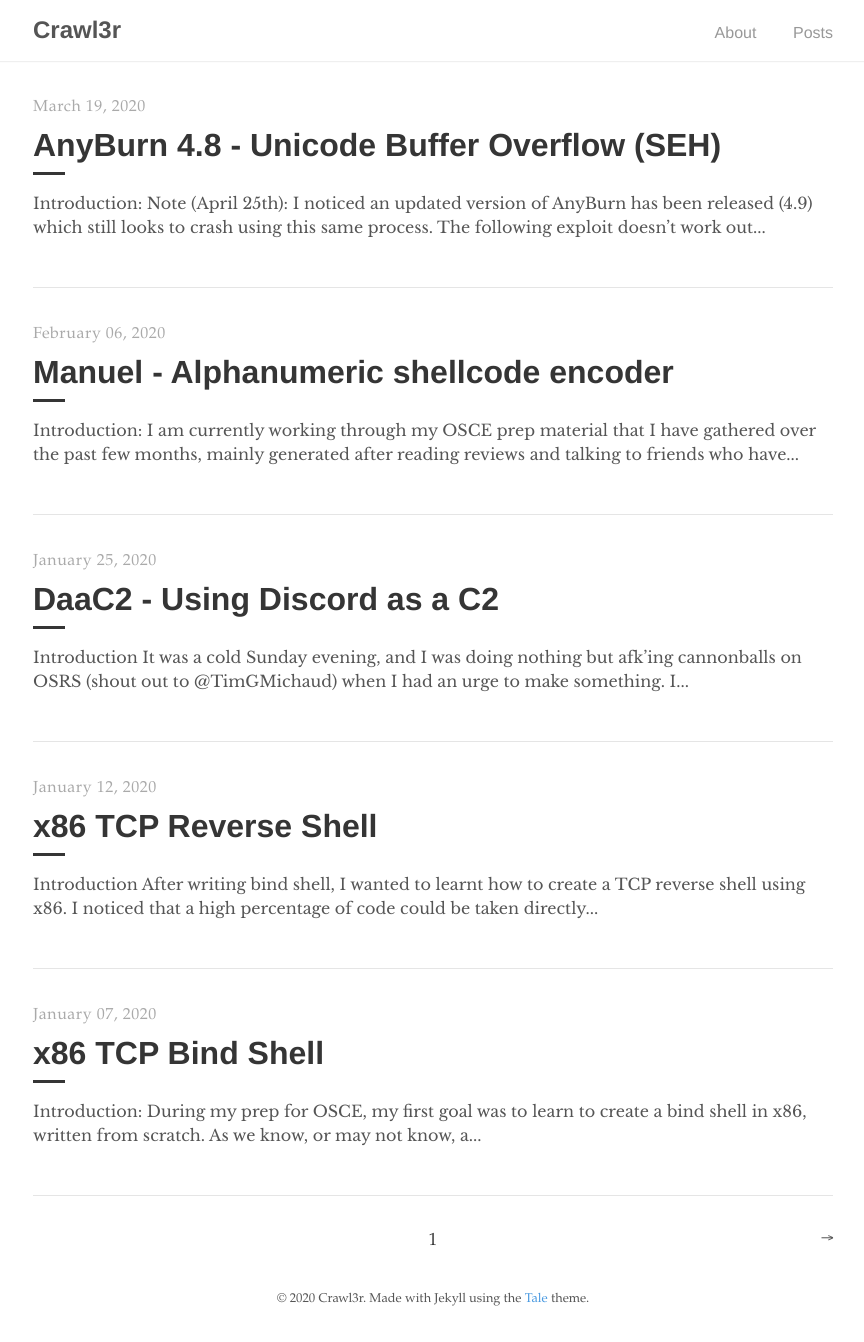
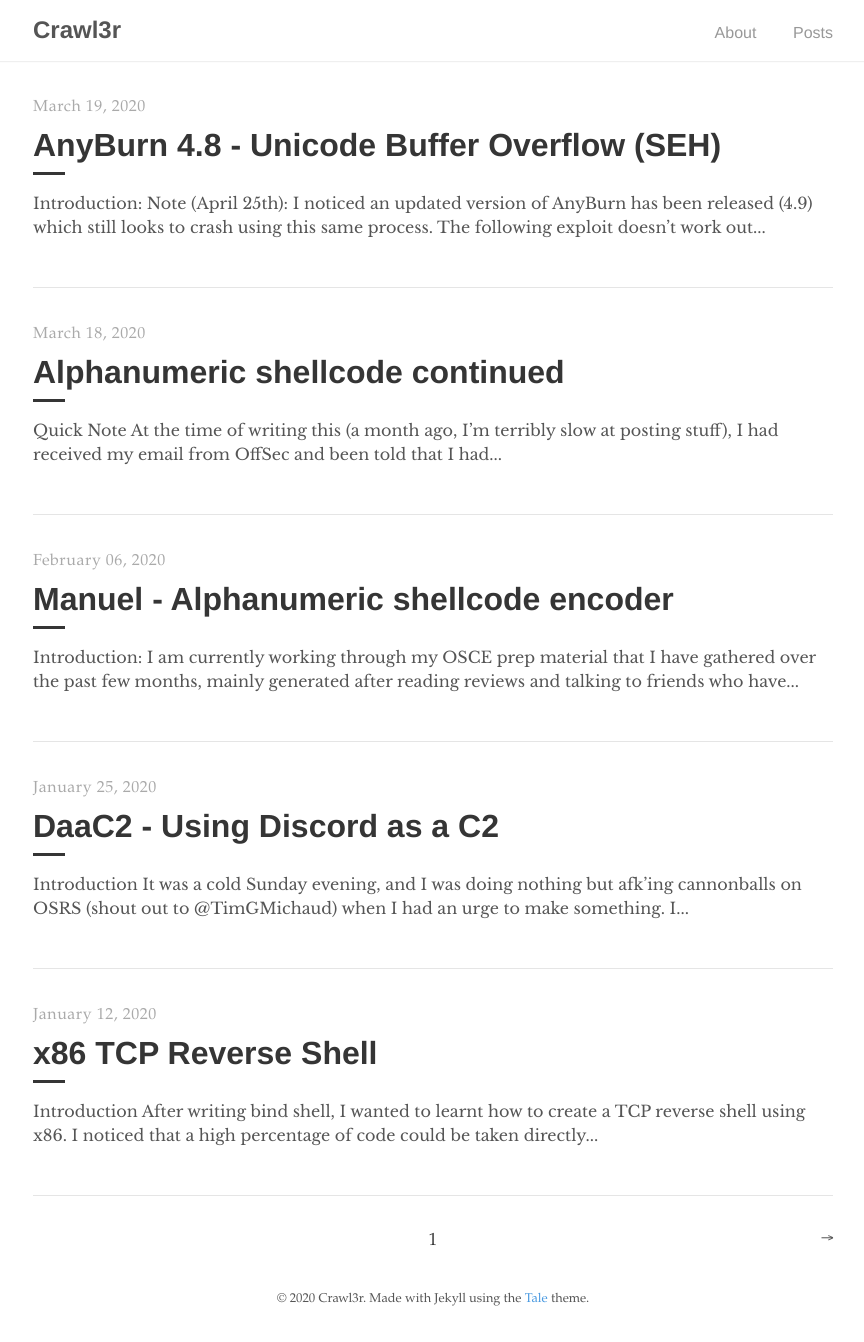
Before and after one commit to crawl3r/crawl3r.github.io, a Jekyll site: the page built from index.html, in a window 1280 px wide. Shown: the whole page, without its empty margins (207-1071 px from the left). Built offline with Jekyll 4.4.1, drawn with Linux system fonts in a browser that asks for light colours; the list of posts is cut into pages by our own code; part of the change alters nothing that is shown.

Commit message:
Alpha shellcode continued added
Image, anyburn update and alphanumeric continued post

````diff
--- /dev/null
+++ b/_posts/2020-03-18-alphanumeric_shellcode_continued.md
@@ -0,0 +1,106 @@
+---
+layout: post
+title: "Alphanumeric shellcode continued"
+---
+
+## Quick Note
+At the time of writing this (a month ago, I'm terribly slow at posting stuff), I had received my email from OffSec and been told that I had passed my OSCE. Everything I learnt during my preperation had helped massively with the exam so I thought I would continue writing up my work to aid in anyone else who is planning to take the exam or who just wanted to be able to pwn more with x86.
+
+## Introduction:
+Previously, in this <a href="https://crawl3r.github.io/2020-02-06/manuel_alphanumeric_shellcode_encoder">post</a> I was discussing alphanumeric shellcode, also referred to as venetian shellcode. At the time of writing, I had only learnt the concept about manually encoding shellcode into alphanumeric (ascii friendly) hex values, which are used to ADD/SUB values together resulting in the required 4 byte value which is pushed onto the stack. If this isn't making sense, please read the previous post to catch up as this post will be written with the assumption that you already know what alphanumeric shellcode is and why we want to use it.
+
+## We have our Alphanumeric shellcode, what happens now?
+So now we have our shellcode, encoding in alphanumeric values. Each 4 byte chunk of shellcode is converted into a sequence of ADD/SUB instructions, which creates out target 4 byte chunk in the EAX register, finally pushing it onto the stack as if it were injected normally. For clarity, we will use the example of an encoded 4 byte chunk from the previous post:
+
+```
+[*] Encoding chunk: 1 -> 9080cd0b
+
+\x25\x4a\x4d\x4e\x55 => and eax, 0x554e4d4a
+\x25\x35\x32\x31\x2a => and eax, 0x2a313235
+\x05\x06\x67\x40\x50 => add eax, 0x50406706
+\x05\x05\x66\x40\x40 => add eax, 0x40406605
+\x50                 => push eax
+
+[*] Encoding chunk: 4 -> 69622f68
+
+\x25\x4a\x4d\x4e\x55 => and eax, 0x554e4d4a
+\x25\x35\x32\x31\x2a => and eax, 0x2a313235
+\x05\x34\x26\x32\x34 => add eax, 0x34322634
+\x05\x34\x26\x32\x34 => add eax, 0x34322634
+\x05\x33\x16\x31\x34 => add eax, 0x34311633
+\x2d\x33\x33\x33\x33 => sub eax, 0x33333333
+\x50                 => push eax
+```
+
+The above two examples are encoding the 4 byte chunks '0x9080cd0b' and '0x69622f68'. As we can see one of the encoders has used 2 ADD instructions and the second has used 3 ADD instructions and 1 SUB instruction to get the final result.
+
+So now we have to figure out where are decoded shellcode is being pushed and use our control of execution to make sure we write to a safe place. An ideal location to write our shellcode is somewhere we can continue exection by NOPing into it, jumping to or similar. There are a few things we have to think about before figuring out a good location:
+
+* overwriting our own payload
+* overwriting important code within the process
+* decoding and writing to a legal destination
+
+If possible, I try to decode and write my shellcode directly underneath the encoded payload (with enough space between). This allows me to simply fill my buffer in the following manner:
+
+* encoded shellcode
+* NOPs ('0x47' == 'G')
+* target decode location (start as low (high address) as possible)
+
+If we have 1000 bytes of space in our target buffer, this would be relatively easy to encode a payload into alphanumeric shellcode, and decode it below the encoded shellcode. With our injected NOP's the decoding process would complete and execution would slide into our decoded shellcode - continuing without errors.
+
+Knowing we can write below is all well and good, until we realise our ESP is actually pointing somewhere random which we have no chance of getting too. Luckily, we can re-align our stack pointer with alphanumeric friendly instructions.
+
+## Re-aligning our stack pointer
+There are a tonne of online resources that truly explain stack re-alignment, so I won't go into detail too much. However I will explain it from an alphanumeric friendly point of view and why we need it for our example above.
+
+Let's say for arguments sake our current ESP is 0x41414141, and the bottom of our controllable buffer is 0x61616161. If we overflow, decode and push our target shellcode onto ESP, there is no way we will end up continuing execution into our decoded shellcode on the stack (due to the massive difference). I guess if every instruction was a NOP it would technically work, but who we kidding... For this case, we want to essentially calculate a new value for ESP which will ultimately align our stack pointer to somewhere we know we can easily get too.
+
+In order to re-align our ESP, we want to do the following:
+
+* Move our ESP value into a register we can use easily. Let's use EAX.
+* Calculate the difference between our current ESP and our target ESP (bottom of the buffer)
+* ADD/SUB alphanumeric friendly values to create the target ESP value in EAX
+* Overwrite our ESP with our new EAX
+
+That in itself may seem a little confusing, but in actual practice - the trickiest bit can be generating the alphanumeric friendly values to perform the ADD/SUB instructions. But once you have done it once, it's pretty simple. For me personally, it's more of trial and error until you hit that sweet spot.
+
+The shellcode we are going to use to re-align our ESP:
+
+```
+push esp ; add our current ESP value onto the stack
+pop eax  ; remove the value of the top of the stack into EAX
+add ax, <byte diff between current ESP and target ESP> ; calculate our new target value
+push eax ; add the newly created value to the top of the stack
+pop esp  ; remove this off the stack into ESP (ultimately aligning it)
+```
+
+A shellcode visualisation to this would be:
+
+```
+54                ;  push esp
+58                ;  pop eax
+66 05 4c 0b       ;  add offset (this needs to be alphanumeric friendly)
+50                ;  push eax
+5c                ;  pop esp
+```
+
+It is important to remember that when adding the offsets to reach our target esp, that the offset values <u>have</u> to be alphanumeric, as well as not contain any null bytes. For example, if you had the following (unrealistic) offset of 0xFEFEFEFE, you would need to break this into a number of smaller values and perfom the addition multiple times to reach the target value. This isn't necessarily a bad thing, just keep in mind the overflow size and not waste more bytes than you can afford.
+
+Once complete, we want to place this re-align shellcode infront of our encoded shellcode. This would give us the following sections of our payload:
+
+* junk
+* EIP overwrite (assuming EIP is our target)
+* stack re-alignment (in this case, we are at ESP and we JMP from EIP)
+* encoded shellcode
+* NOPs ('0x47' == 'G')
+* target decode location (start as low as possible)
+
+To further aid in understanding the process of re-aligning the stack pointer, decoding our encoded shellcode, pushing our decoded shellcode onto the stack and finally continuing into our final payload can be seen across the following images. Apologies in advance if they confuse you further, I am not visually talented!
+
+![Decode Flow]({{ site.url }}/assets/images/alphanumeric/Decoder_Flow.png)
+
+Once executed, stepping through the process will give you a good idea of what exactly is happening. When debugging my shellcode I tend to throw a tonne of '0xcc' values in there to trigger a software interrupt - however in this example, that value would be encoded and would likely end up just breaking the program (out of the ASCII range). Instead, when you have gotten to the point of seeing where you code lands (etc), drop some breakpoints in yourself and step through the process. After a couple of attempts it will become easier and you'll sort of just get used to it (great motivation speech Gary, well done!).
+
+During the final execution, the shellcode will be decoded to your target address and providing the instructions between the END of your ended shellcode and the target location of your decoded shellcode is all safe instructions (preferably NOP's you control), then it will successfully continue execution and run your injected shellcode. This could be an egghunter (depending on buffer space), a reverse shell or even the wonderful calc for your PoC. Either way, if you can get around the limitation of safe characters then you can do whatever you like!
+
+At this point, I have hopefully finished up explaining alphanumeric shellcode and how to use it within a buffer overflow payload. If I have missed any sections or something isn't clear - please let me know and I will update where necessary!
````
Also changed, not shown: _posts/2020-03-19-anyburn_48_bof.md (line endings or trailing spaces), assets/images/alphanumeric/Decoder_Flow.png (added).
